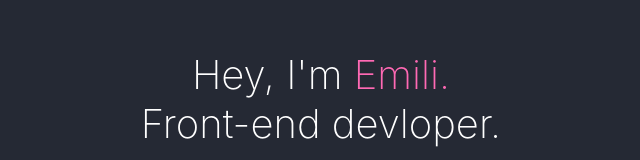
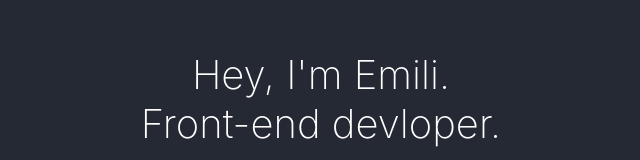
Before and after one commit to Ekaiman/Portfolio, a React (Create React App) app: page / in a window 1280 px wide. Shown: the part 250-410 px from the top of the page, without its empty margins (319-959 px from the left). Built offline with nearby package versions, Linux system fonts and the light colour scheme.

Commit message:
Highlight current page using App state

```diff
--- a/src/Components/About/About.js
+++ b/src/Components/About/About.js
@@ -2,11 +2,12 @@ import './About.css'
 import { filterProps, motion, useAnimation } from 'framer-motion'
 import { useInView } from 'react-intersection-observer'
 import { useEffect } from 'react'
-import { useRef, useState } from 'react'
+import { useRef, useState, useCallback } from 'react'
 
-const About = () => {
+const About = ({ setElementInView, elementInView }) => {
   const control = useAnimation()
   const [ref, inView] = useInView()
+  const [ref1, inView1] = useInView()
 
   const boxVariantLeft = {
     visible: { x: 0, opacity: 1 },
@@ -19,19 +20,30 @@ const About = () => {
   }
 
   useEffect(() => {
-    // console.log(inView)
     if (inView) {
       control.start('visible')
-      document.querySelector('.about').ariaCurrent = 'page'
-      document.querySelector('.work').ariaCurrent = false
-      document.querySelector('.home').ariaCurrent = false
-      document.querySelector('.contact').ariaCurrent = false
     }
   }, [control, inView])
 
+  useEffect(() => {
+    if (inView1) {
+      console.log('im in view about')
+      // document.querySelector('.about').ariaCurrent = 'page'
+      // document.querySelector('.work').ariaCurrent = false
+      // document.querySelector('.home').ariaCurrent = false
+      // document.querySelector('.contact').ariaCurrent = false
+      setElementInView(prev => [...prev, 'about'])
+    } else {
+      console.log('im not in viw about')
+      let removeElem = elementInView.filter(elem => elem !== 'about')
+      setElementInView(removeElem)
+      // document.querySelector('.about').ariaCurrent = false
+    }
+  }, [inView1])
+
   return (
     <div id='about' className='about-screen'>
-      <h1 className='section-title'> ABOUT</h1>
+      <h1 className='section-title'>ABOUT</h1>
 
       <motion.section
         ref={ref}
@@ -45,7 +57,7 @@ const About = () => {
         // transition={{ type: "easeIn", duration: .15, delay: .50}}
         className='about-wrapper'
       >
-        <img className='about-image' src='../../../../picture.png' />
+        <img ref={ref1} className='about-image' src='../../../../picture.png' />
         <motion.section
           ref={ref}
           variants={boxVariantRight}
--- a/src/Components/App/App.js
+++ b/src/Components/App/App.js
@@ -2,7 +2,7 @@ import NavBar from '../NavBar/NavBar'
 import Work from '../Work/Work'
 import Home from '../Home/Home'
 import About from '../About/About'
-import { useState, useEffect, useRef } from 'react'
+import { useState, useEffect, useRef, useCallback } from 'react'
 import './App.css'
 import Contact from '../Contact/Contact'
 import React from 'react'
@@ -11,6 +11,37 @@ import Modal from '../Modal/Modal'
 
 function App() {
   const [showing, setShowing] = useState(false)
+  const [elementInView, setElementInView] = useState([])
+  const [scrollDirection, setScrollDirection] = useState('')
+
+  useEffect(() => {
+    if (elementInView.length === 1 && elementInView.includes('home')) {
+      document.querySelector('.home').ariaCurrent = 'page'
+      document.querySelector('.work').ariaCurrent = false
+      document.querySelector('.about').ariaCurrent = false
+      document.querySelector('.contact').ariaCurrent = false
+    } else if (elementInView.length === 1 && elementInView.includes('about')) {
+      document.querySelector('.about').ariaCurrent = 'page'
+      document.querySelector('.work').ariaCurrent = false
+      document.querySelector('.home').ariaCurrent = false
+      document.querySelector('.contact').ariaCurrent = false
+    } else if (elementInView.length === 1 && elementInView.includes('work')) {
+      document.querySelector('.work').ariaCurrent = 'page'
+      document.querySelector('.about').ariaCurrent = false
+      document.querySelector('.home').ariaCurrent = false
+      document.querySelector('.contact').ariaCurrent = false
+    } else if (elementInView.length === 1 && elementInView.includes('contact')) {
+      document.querySelector('.contact').ariaCurrent = 'page'
+      document.querySelector('.work').ariaCurrent = false
+      document.querySelector('.home').ariaCurrent = false
+      document.querySelector('.work').ariaCurrent = false
+    } else if (elementInView.length > 1) {
+      document.querySelector('.contact').ariaCurrent = elementInView[1]
+
+    }
+  }, [elementInView])
+
+
   const [selectedProj, setSelectedProj] = useState({
     title: '',
     img: '',
@@ -27,6 +58,40 @@ function App() {
     setSelectedProj({ title: '', img: '', gitHub: '', overview: '' })
   }
 
+  const [y, setY] = useState(window.scrollY)
+  const [innerHeight, setInnerHeight] = useState(window.innerHeight)
+
+
+  const onResize = () => {
+    setInnerHeight(window.innerHeight)
+  }
+
+  window.addEventListener('resize', onResize)
+
+  const handleNavigation = useCallback(
+    e => {
+      const window = e.currentTarget
+      if (y > window.scrollY) {
+        console.log('scrolling up')
+        setScrollDirection('up')
+      } else if (y < window.scrollY) {
+        console.log('scrolling down')
+        setScrollDirection('down')
+      }
+      setY(window.scrollY)
+    },
+    [y]
+  )
+
+  useEffect(() => {
+    setY(window.scrollY)
+    window.addEventListener('scroll', handleNavigation)
+
+    return () => {
+      window.removeEventListener('scroll', handleNavigation)
+    }
+  }, [handleNavigation])
+
   return (
     <div
       className='app'
@@ -34,10 +99,13 @@ function App() {
         closeModal()
       }}
     >
-      <Home />
+      <Home setElementInView={setElementInView} elementInView={elementInView} />
       {/* {scroll && <NavBar setScroll={setScroll} />} */}
       <NavBar />
-      <About />
+      <About
+        setElementInView={setElementInView}
+        elementInView={elementInView}
+      />
       {/* (<Modal show={showing} closeModal={closeModal} title={selectedProj.title} img={selectedProj.img} github ={selectedProj.gitHub} /> */}
       <Work
         showModal={showModal}
@@ -48,8 +116,13 @@ function App() {
         img={selectedProj.img}
         gitHub={selectedProj.gitHub}
         overview={selectedProj.overview}
+        setElementInView={setElementInView}
+        elementInView={elementInView}
       />
-      <Contact />
+      <Contact
+        setElementInView={setElementInView}
+        elementInView={elementInView}
+      />
     </div>
   )
 }
--- a/src/Components/Contact/Contact.js
+++ b/src/Components/Contact/Contact.js
@@ -2,18 +2,23 @@ import './Contact.css'
 import { useInView } from 'react-intersection-observer'
 import { useEffect } from 'react'
 
-const Contact = () => {
+const Contact = ({ setElementInView, elementInView }) => {
   const [ref, inView] = useInView()
 
   useEffect(() => {
     if (inView) {
-      document.querySelector('.contact').ariaCurrent = 'page'
-      document.querySelector('.work').ariaCurrent = false
-      document.querySelector('.home').ariaCurrent = false
-      document.querySelector('.about').ariaCurrent = false
+      console.log('CONTACT')
+      setElementInView(prev => [...prev, 'contact'])
+
+      // document.querySelector('.contact').ariaCurrent = 'page'
+      // document.querySelector('.work').ariaCurrent = false
+      // document.querySelector('.home').ariaCurrent = false
+      // document.querySelector('.about').ariaCurrent = false
     } else {
-      document.querySelector('.contact').ariaCurrent = false
-      document.querySelector('.work').ariaCurrent = 'page'
+      // document.querySelector('.contact').ariaCurrent = false
+      // document.querySelector('.work').ariaCurrent = 'page'
+      let removeElem = elementInView.filter(elem => elem !== 'contact')
+      setElementInView(removeElem)
     }
   }, [inView])
 
@@ -22,7 +27,9 @@ const Contact = () => {
       <section id='hexagon'>
         <section id='contact' className='contact-wrapper'>
           <div className='space'></div>
-          <h1 className='section-title'>CONTACT</h1>
+          <h1 ref={ref} className='section-title'>
+            CONTACT
+          </h1>
           <p ref={ref}> Have a question or want to work together?</p>
           <p>
             Shoot me an <a href='mailto:emilikaiman@gmail.com'>email.</a>
--- a/src/Components/Home/Home.js
+++ b/src/Components/Home/Home.js
@@ -2,34 +2,52 @@ import { useState, useEffect } from 'react'
 import { useInView } from 'react-intersection-observer'
 import './Home.css'
 
-const Home = () => {
+const Home = ({ setElementInView, elementInView }) => {
+  const [windowsize, setWindowSize] = useState({ height: 0, width: 0 })
+  const [mouseCoords, setMouseCoords] = useState({ x: 0, y: 0 })
 
-  const [windowsize, setWindowSize] = useState({height: 0, width: 0})
-  const [mouseCoords, setMouseCoords] = useState({x: 0, y: 0})
-
-  const handleMouseMove = (event) => {
+  const handleMouseMove = event => {
     setMouseCoords({ x: event.clientX, y: event.clientY })
-    setWindowSize({height: window.innerHeight, width: window.innerWidth})
+    setWindowSize({ height: window.innerHeight, width: window.innerWidth })
   }
 
   const [ref, inView] = useInView()
 
   useEffect(() => {
     if (inView) {
-      document.querySelector('.home').ariaCurrent = 'page'
-      document.querySelector('.work').ariaCurrent = false
-      document.querySelector('.about').ariaCurrent = false
-      document.querySelector('.contact').ariaCurrent = false
+      // document.querySelector('.home').ariaCurrent = 'page'
+      // document.querySelector('.work').ariaCurrent = false
+      // document.querySelector('.about').ariaCurrent = false
+      // document.querySelector('.contact').ariaCurrent = false
+      setElementInView(prev => [...prev, 'home'])
+
+    } else {
+      // document.querySelector('.home').ariaCurrent = false
+      // document.querySelector('.about').ariaCurrent = 'page'
+      let removeElem = elementInView.filter(elem => elem !== 'home')
+      setElementInView(removeElem)
     }
   }, [inView])
 
   return (
-    <header ref={ref}  onMouseMove={(event) => {handleMouseMove(event) } } id='home' className='home-wrapper'>
-      <h1 className='home-text'>Hey, I'm <span style={{color: 'hotpink'}}>Emili.</span></h1>
+    <header
+      onMouseMove={event => {
+        handleMouseMove(event)
+      }}
+      id='home'
+      className='home-wrapper'
+    >
+      <h1 ref={ref} className='home-text '>
+        Hey, I'm <span className='animate-charcter'>Emili.</span>
+      </h1>
       <h1 className='home-text'>Front-end devloper.</h1>
-      <a href='#about' className='view-work-button' onClick={() => {
-        document.querySelector('.about').ariaCurrent='page'
-      } }>
+      <a
+        href='#about'
+        className='view-work-button'
+        onClick={() => {
+          document.querySelector('.about').ariaCurrent = 'page'
+        }}
+      >
         {' '}
         View my work
       </a>
--- a/src/Components/Work/Work.js
+++ b/src/Components/Work/Work.js
@@ -13,20 +13,38 @@ const Work = ({
   title,
   img,
   gitHub,
-  overview
+  overview,
+  setElementInView,
+  elementInView
 }) => {
   const control = useAnimation()
   const [ref, inView] = useInView()
 
+  const [ref1, inView1] = useInView()
+
   useEffect(() => {
     if (inView) {
       control.start('visible')
-      document.querySelector('.work').ariaCurrent = 'page'
-      document.querySelector('.about').ariaCurrent = false
-      document.querySelector('.home').ariaCurrent = false
-      document.querySelector('.contact').ariaCurrent = false
     }
   }, [control, inView])
+
+  useEffect(() => {
+    if (inView1) {
+      console.log('WORK')
+      // document.querySelector('.work').ariaCurrent = 'page'
+      // document.querySelector('.about').ariaCurrent = false
+      // document.querySelector('.home').ariaCurrent = false
+      // document.querySelector('.contact').ariaCurrent = false
+      setElementInView(prev => [...prev, 'work'])
+    }
+
+    if (!inView1) {
+      console.log('not in view WORK')
+      let removeElem = elementInView.filter(elem => elem !== 'work')
+      setElementInView(removeElem)
+      // document.querySelector('.work').ariaCurrent = false
+    }
+  }, [ref1, inView1])
 
   const projects = [
     {
@@ -106,7 +124,9 @@ const Work = ({
       </AnimatePresence>
 
       <h1 className='section-title'>PROJECTS</h1>
-      <div className='project-holder'>{projectCard}</div>
+      <div ref={ref1} className='project-holder'>
+        {projectCard}
+      </div>
     </motion.section>
   )
 }
```
